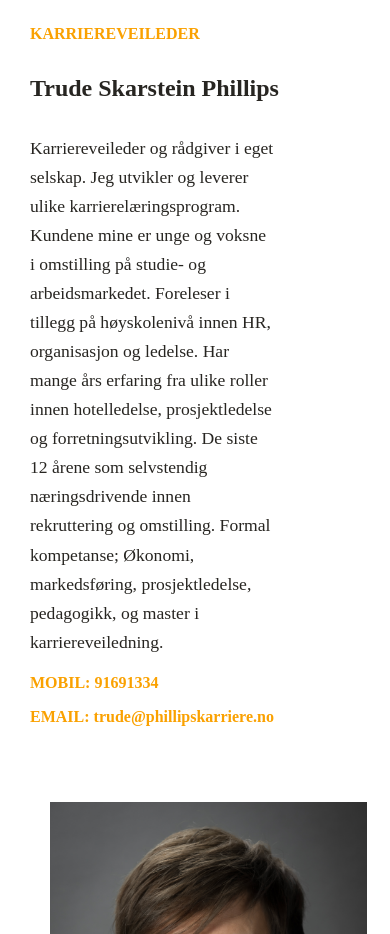
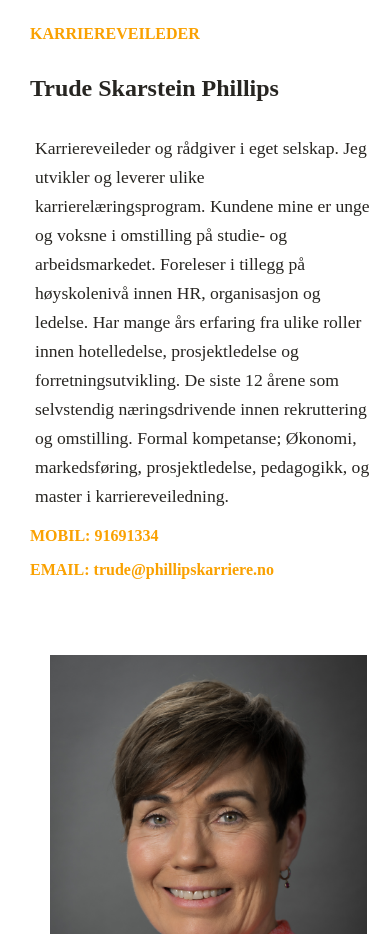
Before and after one commit to ramkodehode/prosjekt-phillips, a React (Create React App) app: page / in a window 390 px wide. Shown: the part 1940-2874 px from the top of the page. Built offline with nearby package versions, Linux system fonts and the light colour scheme.

Commit message:
fixed padding on TrudeText on mobile

```diff
--- a/src/App.js
+++ b/src/App.js
@@ -6,7 +6,7 @@ import KursDeltaker from "./components/kursDeltaker";
 import PictureBoxes from "./components/pictureBoxes";
 import InfoTrude from "./components/trudeInfo";
 import VartAnsvar from "./components/vartAnsvar";
-import PhillipLogo from "../src/components/img/PhillipLogo.png";
+// import PhillipLogo from "../src/components/img/PhillipLogo.png";
 
 import { NavLink } from "react-router-dom";
 
--- a/src/components/trudeInfo.js
+++ b/src/components/trudeInfo.js
@@ -67,6 +67,8 @@ export const MainTextTrude = styled.p`
 
   @media only screen and (max-width: 40em) {
     font-size: 1.1rem;
+    max-width: 100%;
+    margin: 5px;
   }
 `;
 
```
